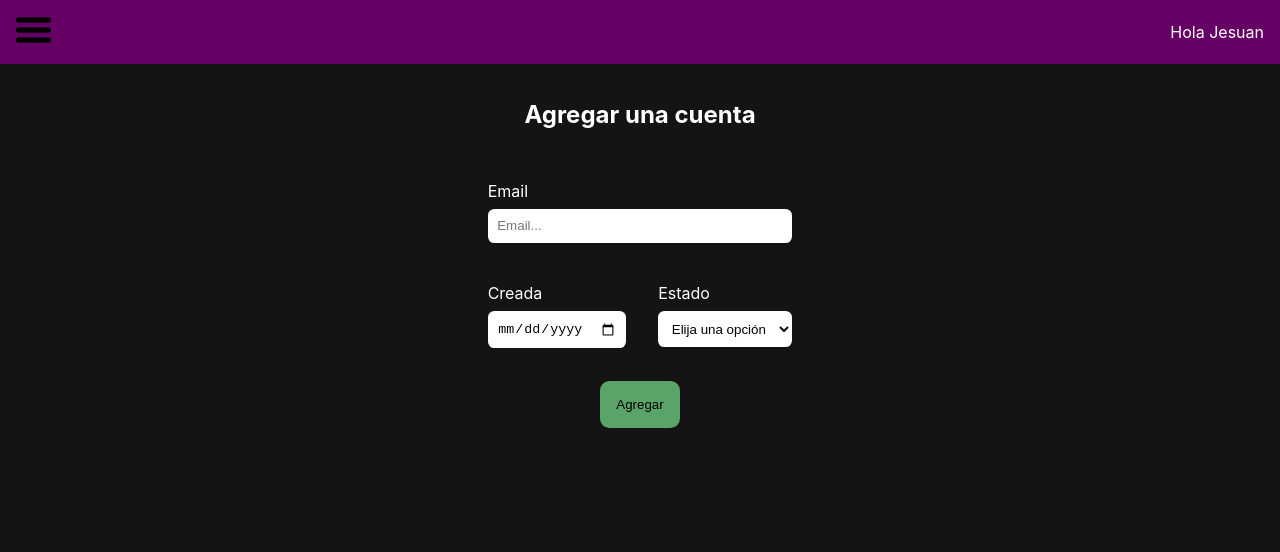
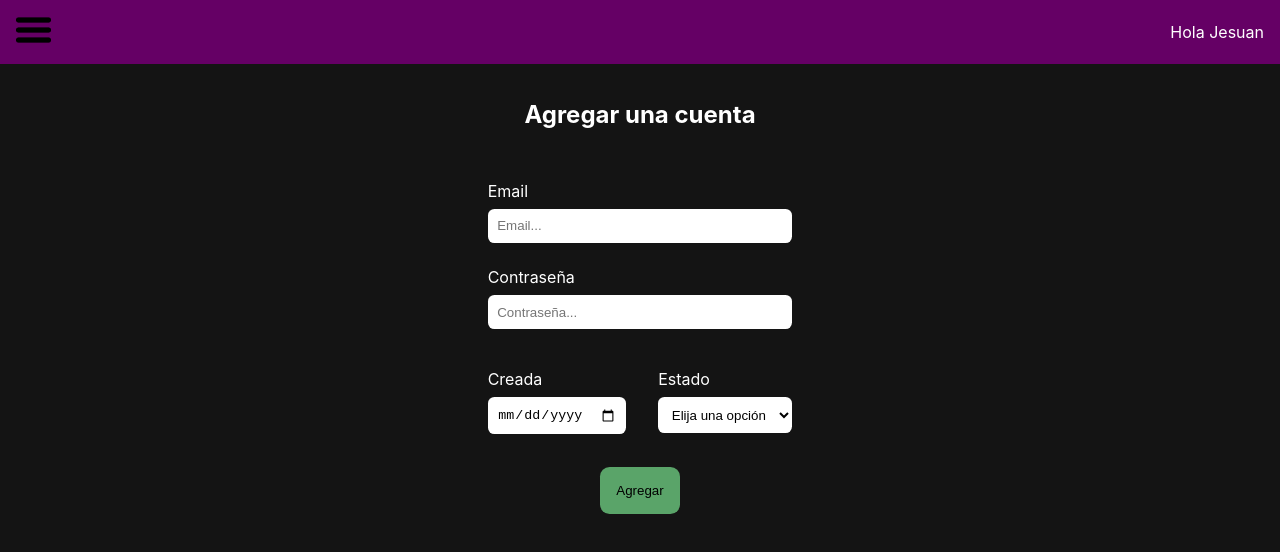
Before and after one commit to jesuanp/registro-cuentas-client, a React (Vite) app: page /add-account in a window 1280 px wide. Shown: the top 552 px of the page. Built offline with nearby package versions, Linux system fonts and the light colour scheme.

Commit message:
Agregando el input para ponerle una clave a la cuenta

```diff
--- a/src/components/account/AddAccount.jsx
+++ b/src/components/account/AddAccount.jsx
@@ -12,7 +12,8 @@ export default function AddAccount () {
     const [newAccount, setNewAccount] = React.useState({
         email: '',
         date: '',
-        state: ''
+        state: '',
+        password: ''
     });
 
     const handleChange = e => {
@@ -50,6 +51,11 @@ export default function AddAccount () {
                     <input className={s.inputSelect} type="email" name="email" placeholder='Email...' onChange={handleChange} />
                 </div>
 
+                <div className={s.divInput}>
+                    <label>Contraseña</label>
+                    <input className={s.inputSelect} type="text" name="password" placeholder='Contraseña...' onChange={handleChange} />
+                </div>
+
                 <div className={s.containerDivInput}>
                     <div className={s.divInput}>
                         <label>Creada</label>
```
Also changed, not shown: 1 other file (tests, documents, lock files or other folders).
